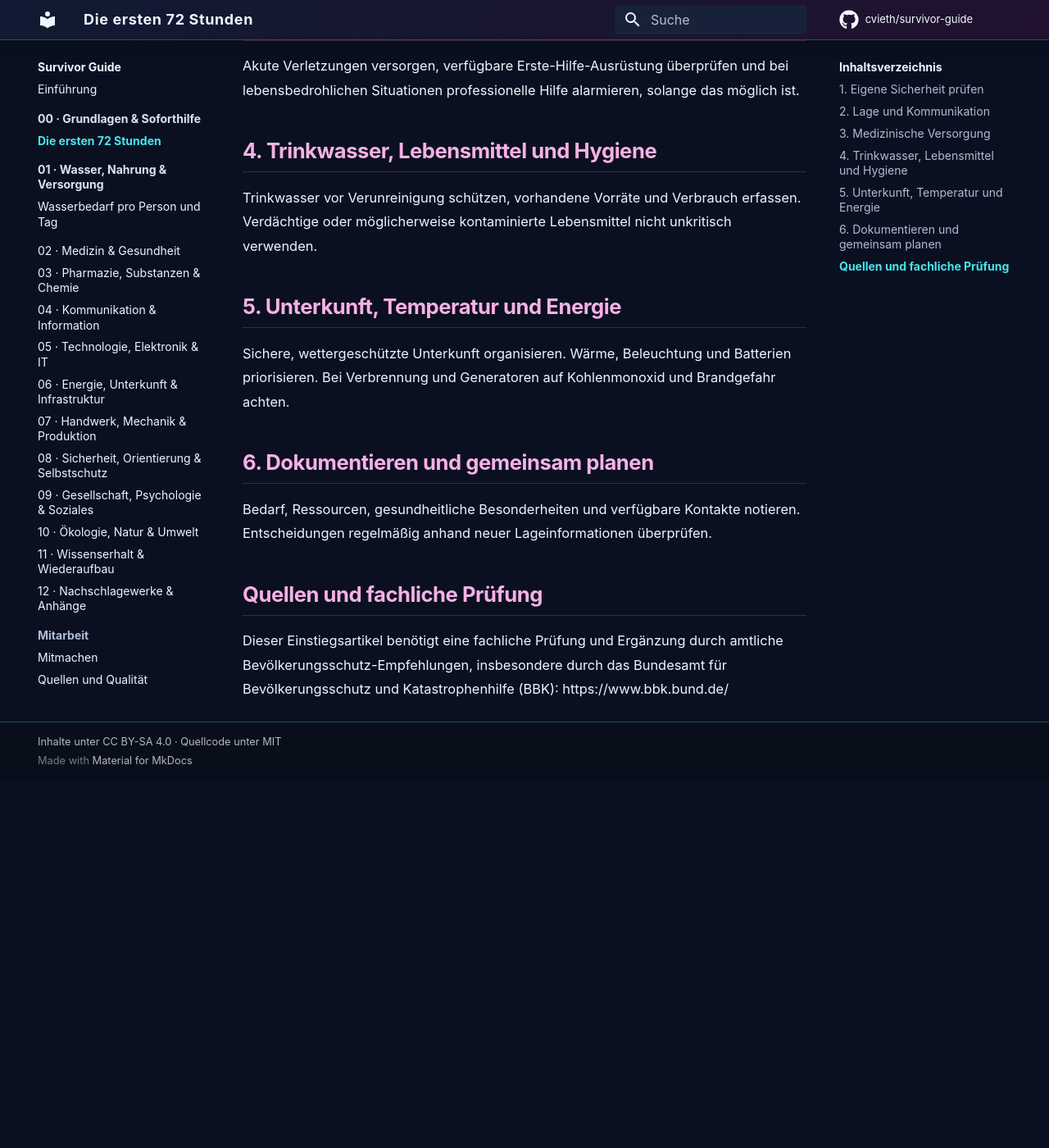
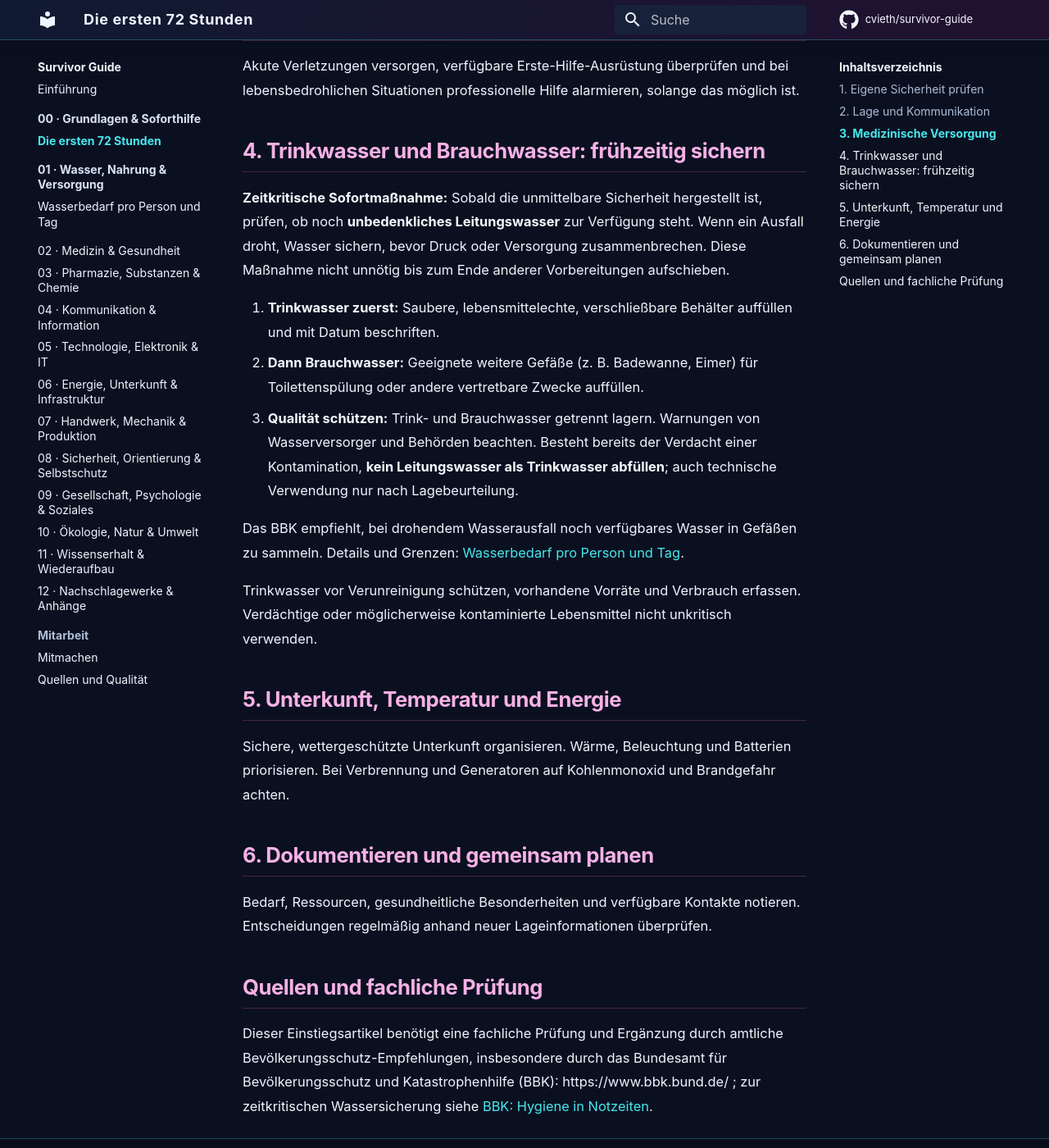
Before and after one commit to cvieth/survivor-guide, an MkDocs documentation site: the page built from docs/00-grundlagen/erste-72-stunden.md, in a window 1280 px wide and 1400 px high, scrolled down 676 px. Shown: the whole window at 82% size. Built offline with MkDocs 1.6.1 and Material for MkDocs 9.7.7, drawn with Linux system fonts in a browser that asks for light colours; comment, search, counter and statistics services are not loaded; before the commit the page ends 1627 px from its top, so only the background shows below that.

Commit message:
docs(soforthilfe): Wasserbevorratung als frühe Priorität aufnehmen

```diff
--- a/docs/00-grundlagen/erste-72-stunden.md
+++ b/docs/00-grundlagen/erste-72-stunden.md
@@ -15,7 +15,15 @@ Warnmeldungen über verfügbare offizielle Kanäle prüfen. Nachrichten hinterfr
 
 Akute Verletzungen versorgen, verfügbare Erste-Hilfe-Ausrüstung überprüfen und bei lebensbedrohlichen Situationen professionelle Hilfe alarmieren, solange das möglich ist.
 
-## 4. Trinkwasser, Lebensmittel und Hygiene
+## 4. Trinkwasser und Brauchwasser: frühzeitig sichern
+
+**Zeitkritische Sofortmaßnahme:** Sobald die unmittelbare Sicherheit hergestellt ist, prüfen, ob noch **unbedenkliches Leitungswasser** zur Verfügung steht. Wenn ein Ausfall droht, Wasser sichern, bevor Druck oder Versorgung zusammenbrechen. Diese Maßnahme nicht unnötig bis zum Ende anderer Vorbereitungen aufschieben.
+
+1. **Trinkwasser zuerst:** Saubere, lebensmittelechte, verschließbare Behälter auffüllen und mit Datum beschriften.
+2. **Dann Brauchwasser:** Geeignete weitere Gefäße (z. B. Badewanne, Eimer) für Toilettenspülung oder andere vertretbare Zwecke auffüllen.
+3. **Qualität schützen:** Trink- und Brauchwasser getrennt lagern. Warnungen von Wasserversorger und Behörden beachten. Besteht bereits der Verdacht einer Kontamination, **kein Leitungswasser als Trinkwasser abfüllen**; auch technische Verwendung nur nach Lagebeurteilung.
+
+Das BBK empfiehlt, bei drohendem Wasserausfall noch verfügbares Wasser in Gefäßen zu sammeln. Details und Grenzen: [Wasserbedarf pro Person und Tag](../01-versorgung/wasserbedarf-pro-person.md#sofortmassnahme-bei-drohendem-versorgungsausfall-wasser-sichern).
 
 Trinkwasser vor Verunreinigung schützen, vorhandene Vorräte und Verbrauch erfassen. Verdächtige oder möglicherweise kontaminierte Lebensmittel nicht unkritisch verwenden.
 
@@ -29,4 +37,4 @@ Bedarf, Ressourcen, gesundheitliche Besonderheiten und verfügbare Kontakte noti
 
 ## Quellen und fachliche Prüfung
 
-Dieser Einstiegsartikel benötigt eine fachliche Prüfung und Ergänzung durch amtliche Bevölkerungsschutz-Empfehlungen, insbesondere durch das Bundesamt für Bevölkerungsschutz und Katastrophenhilfe (BBK): https://www.bbk.bund.de/
+Dieser Einstiegsartikel benötigt eine fachliche Prüfung und Ergänzung durch amtliche Bevölkerungsschutz-Empfehlungen, insbesondere durch das Bundesamt für Bevölkerungsschutz und Katastrophenhilfe (BBK): https://www.bbk.bund.de/ ; zur zeitkritischen Wassersicherung siehe [BBK: Hygiene in Notzeiten](https://www.bbk.bund.de/DE/Warnung-Vorsorge/Vorsorge/Hygiene/hygiene.html).
```
